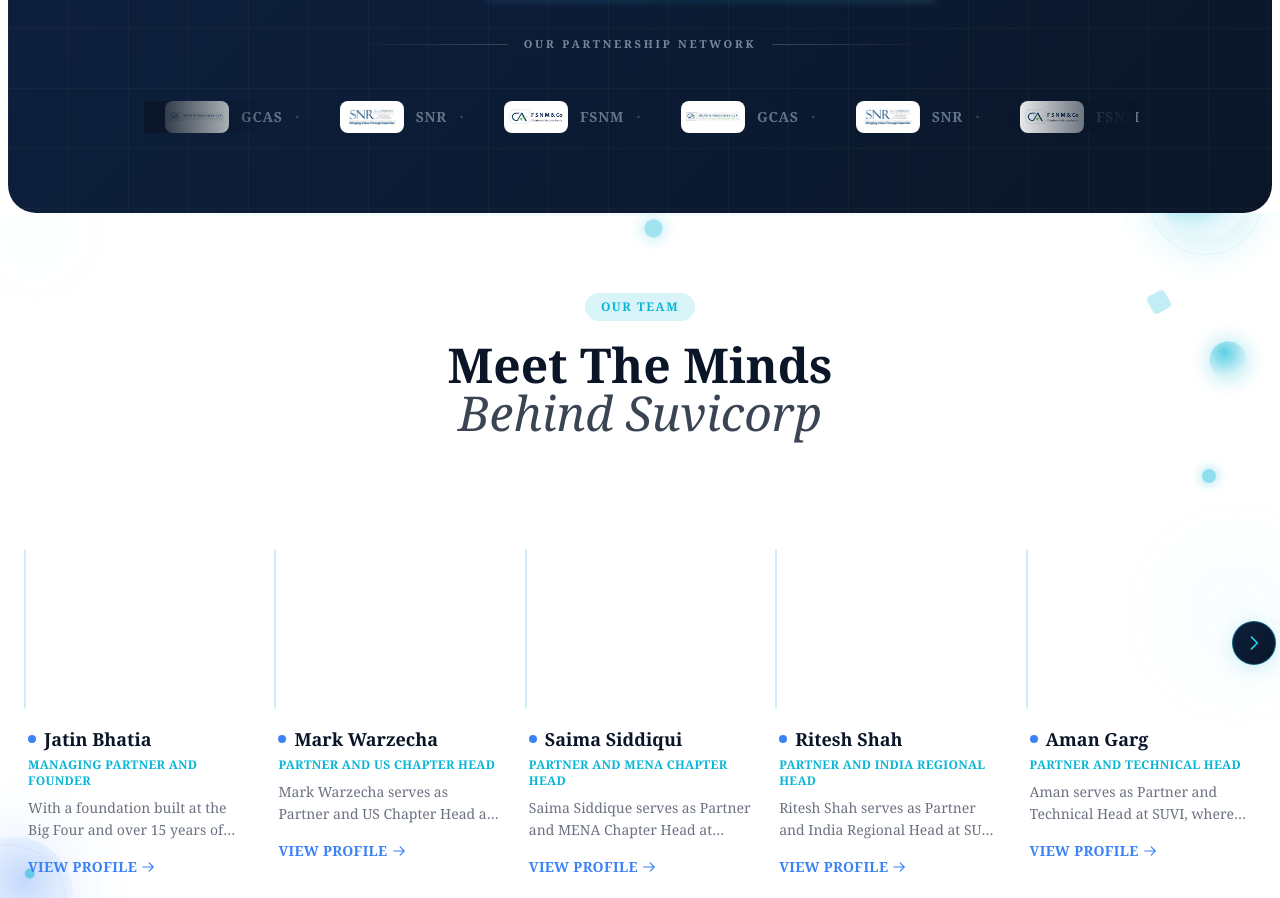
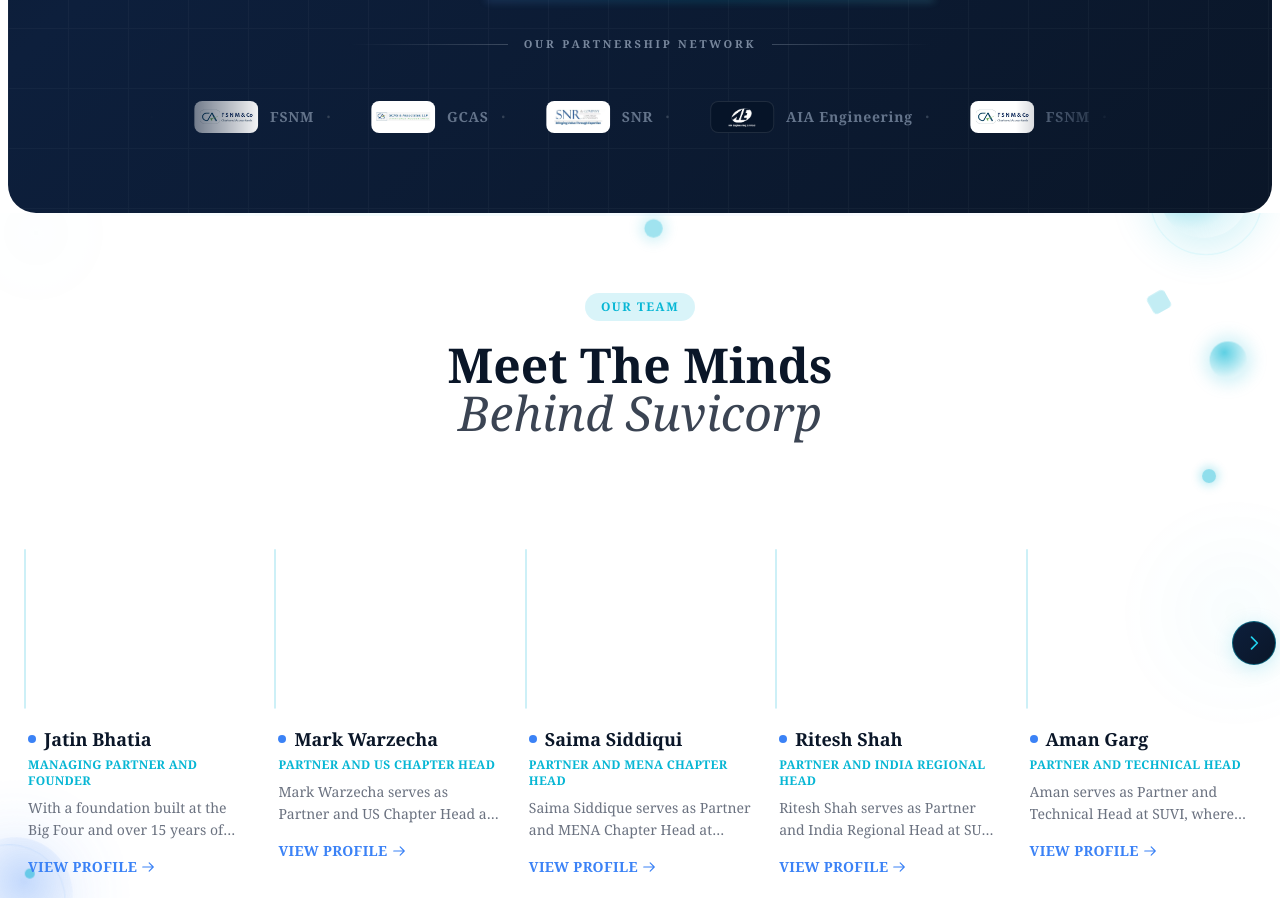
Before and after one commit to devashish2006/SuviCorp, a Next.js app: page / in a window 1280 px wide. Shown: the part 960-1858 px from the top of the page. Built offline with nearby package versions, Linux system fonts and the light colour scheme.

Commit message:
major changes 04

```diff
--- a/components/sections/Hero.tsx
+++ b/components/sections/Hero.tsx
@@ -11,16 +11,25 @@ const partners = [
     id: 'fsnm',
     name: 'FSNM',
     logo: '/FSNM.jpeg',
+    bgClass: 'bg-white',
   },
   {
     id: 'gcas',
     name: 'GCAS',
     logo: '/GCAS.jpeg',
+    bgClass: 'bg-white',
   },
   {
     id: 'snr',
     name: 'SNR',
     logo: '/SNR.jpeg',
+    bgClass: 'bg-white',
+  },
+  {
+    id: 'aia',
+    name: 'AIA Engineering',
+    logo: '/AIAengneering.png',
+    bgClass: 'bg-[#061428]',
   },
 ];
 
@@ -661,16 +670,18 @@ export const Hero: React.FC = () => {
               <div className="h-px flex-1 max-w-[160px] bg-gradient-to-l from-transparent to-slate-600" />
             </div>
 
-            <div className="relative">
-              {/* Edge fade masks */}
-              <div className="absolute left-0 top-0 bottom-0 w-24 md:w-32 z-10 bg-gradient-to-r from-[#0a1628] to-transparent pointer-events-none" />
-              <div className="absolute right-0 top-0 bottom-0 w-24 md:w-32 z-10 bg-gradient-to-l from-[#0a1628] to-transparent pointer-events-none" />
-
+            <div
+              className="relative"
+              style={{
+                maskImage: 'linear-gradient(to right, transparent, black 120px, black calc(100% - 120px), transparent)',
+                WebkitMaskImage: 'linear-gradient(to right, transparent, black 120px, black calc(100% - 120px), transparent)'
+              }}
+            >
               {/* Scrolling track */}
-              <div className="flex gap-10 animate-marquee-partners whitespace-nowrap items-center">
+              <div className="flex gap-10 animate-marquee-partners whitespace-nowrap items-center w-max">
                 {[...partners, ...partners, ...partners, ...partners, ...partners, ...partners].map((p, i) => (
                   <div key={i} className="inline-flex items-center gap-3 shrink-0">
-                    <div className="w-16 h-8 rounded-lg overflow-hidden border border-white/10 flex-shrink-0 bg-white flex items-center justify-center p-1">
+                    <div className={`w-16 h-8 rounded-lg overflow-hidden border border-white/10 flex-shrink-0 ${p.bgClass} flex items-center justify-center p-1`}>
                       <Image src={p.logo} alt={p.name} width={56} height={28} className="w-full h-full object-contain" unoptimized />
                     </div>
                     <span className="text-slate-500 font-bold text-sm tracking-wider">{p.name}</span>
--- a/components/sections/TrustedPartners.tsx
+++ b/components/sections/TrustedPartners.tsx
@@ -12,6 +12,7 @@ const partners = [
     accentColor: 'from-blue-500/20 to-cyan-400/20',
     borderColor: 'border-blue-400/30',
     glowColor: 'shadow-blue-500/20',
+    bgClass: 'bg-white',
   },
   {
     id: 'gcas',
@@ -21,6 +22,7 @@ const partners = [
     accentColor: 'from-teal/20 to-emerald-400/20',
     borderColor: 'border-teal/30',
     glowColor: 'shadow-teal/20',
+    bgClass: 'bg-white',
   },
   {
     id: 'snr',
@@ -30,6 +32,17 @@ const partners = [
     accentColor: 'from-purple-500/20 to-indigo-400/20',
     borderColor: 'border-purple-400/30',
     glowColor: 'shadow-purple-500/20',
+    bgClass: 'bg-white',
+  },
+  {
+    id: 'aia',
+    name: 'AIA Engineering',
+    logo: '/AIAengneering.png',
+    description: 'Engineering & Manufacturing Excellence',
+    accentColor: 'from-orange-500/20 to-rose-400/20',
+    borderColor: 'border-orange-400/30',
+    glowColor: 'shadow-orange-500/20',
+    bgClass: 'bg-[#061428]',
   },
 ];
 
@@ -117,7 +130,7 @@ export const TrustedPartners: React.FC = () => {
         </div>
 
         {/* ── Partner Cards ── */}
-        <div className="grid grid-cols-1 sm:grid-cols-3 gap-6 md:gap-8">
+        <div className="grid grid-cols-1 sm:grid-cols-2 lg:grid-cols-4 gap-4 lg:gap-6">
           {partners.map((partner, index) => {
             const isHovered = hoveredId === partner.id;
             return (
@@ -161,7 +174,7 @@ export const TrustedPartners: React.FC = () => {
                       className={`absolute -inset-3 rounded-3xl border ${partner.borderColor} opacity-0 group-hover:opacity-100 transition-all duration-500 group-hover:scale-105`}
                     />
                     <div
-                      className={`w-44 h-24 rounded-2xl overflow-hidden border-2 ${partner.borderColor} shadow-lg transition-all duration-500 group-hover:scale-105 group-hover:shadow-2xl ${partner.glowColor} bg-white flex items-center justify-center p-3`}
+                      className={`w-44 h-24 rounded-2xl overflow-hidden border-2 ${partner.borderColor} shadow-lg transition-all duration-500 group-hover:scale-105 group-hover:shadow-2xl ${partner.glowColor} ${partner.bgClass} flex items-center justify-center p-3`}
                     >
                       <Image
                         src={partner.logo}
@@ -213,16 +226,18 @@ export const TrustedPartners: React.FC = () => {
             <div className="h-px flex-1 max-w-[120px] bg-gradient-to-l from-transparent to-slate-700" />
           </div>
 
-          <div className="relative">
-            {/* Edge fade masks */}
-            <div className="absolute left-0 top-0 bottom-0 w-24 z-10 bg-gradient-to-r from-[#040d1a] to-transparent pointer-events-none" />
-            <div className="absolute right-0 top-0 bottom-0 w-24 z-10 bg-gradient-to-l from-[#040d1a] to-transparent pointer-events-none" />
-
+          <div
+            className="relative"
+            style={{
+              maskImage: 'linear-gradient(to right, transparent, black 120px, black calc(100% - 120px), transparent)',
+              WebkitMaskImage: 'linear-gradient(to right, transparent, black 120px, black calc(100% - 120px), transparent)'
+            }}
+          >
             {/* Scrolling track */}
-            <div className="flex gap-10 animate-marquee-partners whitespace-nowrap">
+            <div className="flex gap-10 animate-marquee-partners whitespace-nowrap w-max">
               {[...partners, ...partners, ...partners, ...partners].map((p, i) => (
                 <div key={i} className="inline-flex items-center gap-3 shrink-0">
-                  <div className="w-16 h-8 rounded-lg overflow-hidden border border-white/10 flex-shrink-0 bg-white flex items-center justify-center p-1">
+                  <div className={`w-16 h-8 rounded-lg overflow-hidden border border-white/10 flex-shrink-0 ${p.bgClass} flex items-center justify-center p-1`}>
                     <Image src={p.logo} alt={p.name} width={56} height={28} className="w-full h-full object-contain" unoptimized />
                   </div>
                   <span className="text-slate-500 font-bold text-sm tracking-wider">{p.name}</span>
```
Also changed, not shown: public/AIAengneering.png (added).
